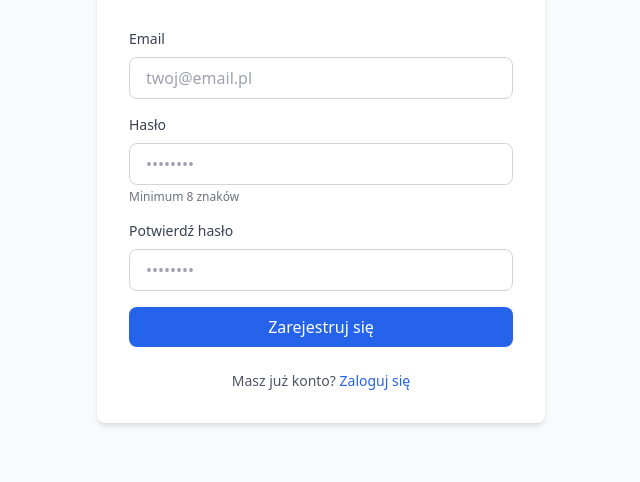
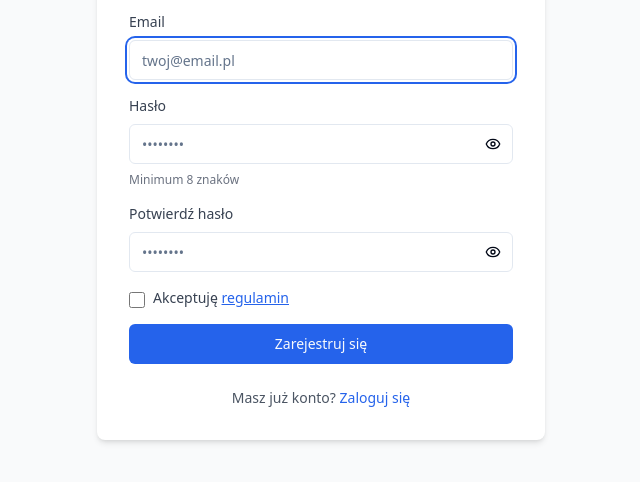
Before and after one commit to mariuszszustka/10xDevs2.0_PrawnikGPT, an Astro site: page /register in a window 1280 px wide. Shown: the part 260-742 px from the top of the page, without its empty margins (319-959 px from the left). Built offline with nearby package versions, Linux system fonts and the light colour scheme; Astro itself is replaced by a stand-in of ours; no server answers.

Commit message:
feat(frontend): implement register page view with form validation and password strength indicator
- Add RegisterForm.tsx component with full validation and Supabase Auth integration
- Add PasswordStrengthIndicator.tsx component with visual strength bar
- Update register.astro to use React island component
- Add TypeScript types: RegisterFormData, RegisterFormErrors, RegisterFormProps, PasswordStrength
- Implement client-side validation (email format, password length, password match, terms acceptance)
- Add password visibility toggle for both password fields
- Add password strength indicator with visual bar (weak/medium/strong)
- Implement error handling with user-friendly messages from Supabase Auth
- Add auto-login and redirect after successful registration
- Add full accessibility support (WCAG AA): ARIA labels, keyboard navigation, auto-focus
- Add loading states and error messages
- Update implementation plan documentation

Closes: Register Page View implementation (User Story US-001)

```diff
--- /dev/null
+++ b/src/components/auth/PasswordStrengthIndicator.tsx
@@ -0,0 +1,90 @@
+/**
+ * PasswordStrengthIndicator - Visual indicator for password strength
+ *
+ * Displays a color-coded bar and text label indicating password strength:
+ * - Red (weak): Less than 8 characters or only letters/digits
+ * - Yellow (medium): 8+ characters with mix of letters and numbers
+ * - Green (strong): 8+ characters with mix of letters, numbers, and special characters
+ */
+
+import type { PasswordStrength } from '@/lib/types';
+import { cn } from '@/lib/utils';
+
+export interface PasswordStrengthIndicatorProps {
+  strength: PasswordStrength;
+  className?: string;
+}
+
+/**
+ * Get color configuration for password strength level
+ *
+ * @param strength - Password strength level
+ * @returns Configuration object with color, text color, label, and width
+ */
+function getStrengthConfig(strength: PasswordStrength) {
+  switch (strength) {
+    case 'weak':
+      return {
+        color: 'bg-red-500',
+        textColor: 'text-red-600',
+        label: 'Słabe',
+        width: '33%',
+      };
+    case 'medium':
+      return {
+        color: 'bg-yellow-500',
+        textColor: 'text-yellow-600',
+        label: 'Średnie',
+        width: '66%',
+      };
+    case 'strong':
+      return {
+        color: 'bg-green-500',
+        textColor: 'text-green-600',
+        label: 'Silne',
+        width: '100%',
+      };
+    default:
+      return {
+        color: 'bg-gray-300',
+        textColor: 'text-gray-600',
+        label: '',
+        width: '0%',
+      };
+  }
+}
+
+/**
+ * PasswordStrengthIndicator component
+ *
+ * Displays a visual bar and text label indicating password strength.
+ * Accessible with proper ARIA attributes.
+ */
+export function PasswordStrengthIndicator({ strength, className }: PasswordStrengthIndicatorProps) {
+  const config = getStrengthConfig(strength);
+
+  // Don't show indicator if password is empty
+  if (strength === 'weak' && config.label === '') {
+    return null;
+  }
+
+  return (
+    <div className={cn('space-y-1', className)} role="status" aria-live="polite">
+      {/* Visual bar */}
+      <div className="relative h-2 w-full overflow-hidden rounded-full bg-gray-200">
+        <div
+          className={cn('h-full transition-all duration-300', config.color)}
+          style={{ width: config.width }}
+          aria-hidden="true"
+        />
+      </div>
+
+      {/* Text label */}
+      {config.label && (
+        <p className={cn('text-xs font-medium', config.textColor)}>
+          Siła hasła: {config.label}
+        </p>
+      )}
+    </div>
+  );
+}
--- /dev/null
+++ b/src/components/auth/RegisterForm.tsx
@@ -0,0 +1,527 @@
+/**
+ * RegisterForm - React island for registration form
+ *
+ * Interactive registration form component with validation, error handling,
+ * and Supabase Auth integration. Uses Shadcn/ui components for UI.
+ */
+
+import { useState, useCallback, useEffect, useRef } from 'react';
+import { Eye, EyeOff, Loader2 } from 'lucide-react';
+import { supabaseClient } from '@/lib/supabase';
+import { Input } from '@/components/ui/input';
+import { Button } from '@/components/ui/button';
+import { Alert, AlertDescription } from '@/components/ui/alert';
+import { PasswordStrengthIndicator } from './PasswordStrengthIndicator';
+import type { RegisterFormData, RegisterFormErrors, RegisterFormProps, PasswordStrength } from '@/lib/types';
+
+/**
+ * Validate email format using regex pattern
+ *
+ * @param email - Email address to validate
+ * @returns true if email format is valid, false otherwise
+ */
+function isValidEmail(email: string): boolean {
+  const emailRegex = /^[^\s@]+@[^\s@]+\.[^\s@]+$/;
+  return emailRegex.test(email);
+}
+
+/**
+ * Calculate password strength based on length and character variety
+ *
+ * @param password - Password to evaluate
+ * @returns Password strength level: 'weak', 'medium', or 'strong'
+ *
+ * Rules:
+ * - 'weak': Less than 8 characters or only letters/digits
+ * - 'medium': 8+ characters with mix of letters and numbers
+ * - 'strong': 8+ characters with mix of letters, numbers, and special characters
+ */
+function calculatePasswordStrength(password: string): PasswordStrength {
+  if (password.length < 8) {
+    return 'weak';
+  }
+
+  const hasLetters = /[a-zA-Z]/.test(password);
+  const hasNumbers = /[0-9]/.test(password);
+  const hasSpecialChars = /[^a-zA-Z0-9]/.test(password);
+
+  if (hasLetters && hasNumbers && hasSpecialChars) {
+    return 'strong';
+  }
+
+  if (hasLetters && hasNumbers) {
+    return 'medium';
+  }
+
+  return 'weak';
+}
+
+/**
+ * Map Supabase Auth errors to user-friendly Polish messages
+ *
+ * @param error - Supabase Auth error object or null
+ * @returns User-friendly error message in Polish
+ *
+ * Handles common error cases:
+ * - User already registered
+ * - Weak password
+ * - Rate limiting
+ * - Invalid email
+ * - Network errors
+ * - Generic errors
+ */
+function mapSupabaseError(error: { message: string } | null): string {
+  if (!error) return '';
+
+  const errorMessage = error.message.toLowerCase();
+
+  if (errorMessage.includes('user already registered') || errorMessage.includes('email already registered')) {
+    return 'Ten adres email jest już zarejestrowany';
+  }
+
+  if (errorMessage.includes('password should be at least') || errorMessage.includes('password is too weak')) {
+    return 'Hasło jest zbyt słabe';
+  }
+
+  if (errorMessage.includes('too many requests') || errorMessage.includes('rate limit')) {
+    return 'Zbyt wiele prób. Spróbuj ponownie za chwilę.';
+  }
+
+  if (errorMessage.includes('invalid email')) {
+    return 'Podaj prawidłowy adres email';
+  }
+
+  if (errorMessage.includes('network') || errorMessage.includes('fetch')) {
+    return 'Wystąpił problem z połączeniem. Spróbuj ponownie.';
+  }
+
+  return 'Wystąpił nieoczekiwany błąd. Spróbuj ponownie później.';
+}
+
+/**
+ * RegisterForm component
+ *
+ * Features:
+ * - Client-side validation (email format, password length, password match, terms acceptance)
+ * - Password visibility toggle for both password fields
+ * - Password strength indicator (optional)
+ * - Loading states
+ * - Error handling with user-friendly messages
+ * - Auto-focus on email field
+ * - Full keyboard navigation support
+ */
+export function RegisterForm({ redirectTo = '/app?firstLogin=true' }: RegisterFormProps) {
+  const [formData, setFormData] = useState<RegisterFormData>({
+    email: '',
+    password: '',
+    passwordConfirm: '',
+    acceptTerms: false,
+  });
+  const [errors, setErrors] = useState<RegisterFormErrors>({});
+  const [isLoading, setIsLoading] = useState(false);
+  const [showPassword, setShowPassword] = useState(false);
+  const [showPasswordConfirm, setShowPasswordConfirm] = useState(false);
+  const [passwordStrength, setPasswordStrength] = useState<PasswordStrength>('weak');
+
+  const emailInputRef = useRef<HTMLInputElement>(null);
+
+  // Auto-focus on email field when component mounts
+  useEffect(() => {
+    emailInputRef.current?.focus();
+  }, []);
+
+  /**
+   * Validate email field
+   *
+   * @param email - Email address to validate
+   * @returns Error message if validation fails, undefined if valid
+   */
+  const validateEmail = useCallback((email: string): string | undefined => {
+    if (!email.trim()) {
+      return 'Email jest wymagany';
+    }
+    if (!isValidEmail(email)) {
+      return 'Podaj prawidłowy adres email';
+    }
+    return undefined;
+  }, []);
+
+  /**
+   * Validate password field (minimum 8 characters)
+   *
+   * @param password - Password to validate
+   * @returns Error message if validation fails, undefined if valid
+   */
+  const validatePassword = useCallback((password: string): string | undefined => {
+    if (!password) {
+      return 'Hasło jest wymagane';
+    }
+    if (password.length < 8) {
+      return 'Hasło musi mieć minimum 8 znaków';
+    }
+    return undefined;
+  }, []);
+
+  /**
+   * Validate password confirmation field (must match password)
+   *
+   * @param password - Original password
+   * @param passwordConfirm - Password confirmation to validate
+   * @returns Error message if validation fails, undefined if valid
+   */
+  const validatePasswordConfirm = useCallback((password: string, passwordConfirm: string): string | undefined => {
+    if (!passwordConfirm) {
+      return 'Potwierdzenie hasła jest wymagane';
+    }
+    if (passwordConfirm !== password) {
+      return 'Hasła nie są zgodne';
+    }
+    return undefined;
+  }, []);
+
+  /**
+   * Validate entire form (all fields)
+   *
+   * @returns Object with validation errors for each field (empty if valid)
+   */
+  const validateForm = useCallback((): RegisterFormErrors => {
+    const validationErrors: RegisterFormErrors = {};
+
+    validationErrors.email = validateEmail(formData.email);
+    validationErrors.password = validatePassword(formData.password);
+    validationErrors.passwordConfirm = validatePasswordConfirm(formData.password, formData.passwordConfirm);
+
+    if (!formData.acceptTerms) {
+      validationErrors.acceptTerms = 'Musisz zaakceptować regulamin';
+    }
+
+    // Remove undefined values
+    Object.keys(validationErrors).forEach(key => {
+      if (validationErrors[key as keyof RegisterFormErrors] === undefined) {
+        delete validationErrors[key as keyof RegisterFormErrors];
+      }
+    });
+
+    return validationErrors;
+  }, [formData, validateEmail, validatePassword, validatePasswordConfirm]);
+
+  /**
+   * Handle input field changes
+   */
+  const handleChange = useCallback((field: keyof RegisterFormData) => {
+    return (e: React.ChangeEvent<HTMLInputElement>) => {
+      const value = field === 'acceptTerms' ? e.target.checked : e.target.value;
+
+      setFormData(prev => ({
+        ...prev,
+        [field]: value,
+      }));
+
+      // Update password strength when password changes
+      if (field === 'password') {
+        setPasswordStrength(calculatePasswordStrength(value as string));
+      }
+
+      // Clear error for this field when user starts typing
+      if (errors[field]) {
+        setErrors(prev => ({
+          ...prev,
+          [field]: undefined,
+        }));
+      }
+
+      // Clear general error when user starts typing
+      if (errors.general) {
+        setErrors(prev => ({
+          ...prev,
+          general: undefined,
+        }));
+      }
+    };
+  }, [errors]);
+
+  /**
+   * Handle form submission
+   */
+  const handleSubmit = useCallback(async (e: React.FormEvent<HTMLFormElement>) => {
+    e.preventDefault();
+
+    // Client-side validation
+    const validationErrors = validateForm();
+    if (Object.keys(validationErrors).length > 0) {
+      setErrors(validationErrors);
+      return;
+    }
+
+    // Clear previous errors
+    setErrors({});
+    setIsLoading(true);
+
+    try {
+      // Sign up with Supabase Auth
+      const { data, error } = await supabaseClient.auth.signUp({
+        email: formData.email.trim(),
+        password: formData.password,
+        options: {
+          emailRedirectTo: undefined, // No email verification in MVP
+        },
+      });
+
+      if (error) {
+        // Map Supabase error to user-friendly message
+        const errorMessage = mapSupabaseError(error);
+
+        // Try to map to specific field if possible
+        if (error.message.toLowerCase().includes('email')) {
+          setErrors({
+            email: errorMessage,
+          });
+        } else if (error.message.toLowerCase().includes('password')) {
+          setErrors({
+            password: errorMessage,
+          });
+        } else {
+          setErrors({
+            general: errorMessage,
+          });
+        }
+
+        setIsLoading(false);
+        return;
+      }
+
+      // Success - check if session was created
+      if (data.session) {
+        // Auto-login successful - redirect to app
+        window.location.href = redirectTo;
+      } else {
+        // This shouldn't happen in MVP without email verification, but handle it anyway
+        setErrors({
+          general: 'Rejestracja zakończyła się sukcesem, ale nie udało się zalogować. Spróbuj zalogować się ręcznie.',
+        });
+        setIsLoading(false);
+      }
+    } catch (error) {
+      // Handle network errors or unexpected errors
+      console.error('Registration error:', error);
+      setErrors({
+        general: 'Wystąpił błąd podczas rejestracji. Spróbuj ponownie.',
+      });
+      setIsLoading(false);
+    }
+  }, [formData, validateForm, redirectTo]);
+
+  /**
+   * Toggle password visibility
+   */
+  const handleTogglePassword = useCallback(() => {
+    setShowPassword(prev => !prev);
+  }, []);
+
+  /**
+   * Toggle password confirmation visibility
+   */
+  const handleTogglePasswordConfirm = useCallback(() => {
+    setShowPasswordConfirm(prev => !prev);
+  }, []);
+
+  return (
+    <form onSubmit={handleSubmit} className="space-y-4" noValidate>
+      {/* General error message */}
+      {errors.general && (
+        <Alert variant="destructive" role="alert">
+          <AlertDescription>
+            {errors.general}
+          </AlertDescription>
+        </Alert>
+      )}
+
+      {/* Email field */}
+      <div className="space-y-2">
+        <label htmlFor="email" className="block text-sm font-medium text-gray-700">
+          Email
+        </label>
+        <Input
+          id="email"
+          ref={emailInputRef}
+          type="email"
+          name="email"
+          value={formData.email}
+          onChange={handleChange('email')}
+          disabled={isLoading}
+          required
+          aria-invalid={errors.email ? 'true' : 'false'}
+          aria-describedby={errors.email ? 'email-error' : undefined}
+          className={errors.email ? 'border-red-500' : ''}
+          placeholder="twoj@email.pl"
+          autoComplete="email"
+        />
+        {errors.email && (
+          <span
+            id="email-error"
+            className="text-sm text-red-600"
+            role="alert"
+            aria-live="polite"
+          >
+            {errors.email}
+          </span>
+        )}
+      </div>
+
+      {/* Password field */}
+      <div className="space-y-2">
+        <label htmlFor="password" className="block text-sm font-medium text-gray-700">
+          Hasło
+        </label>
+        <div className="relative">
+          <Input
+            id="password"
+            type={showPassword ? 'text' : 'password'}
+            name="password"
+            value={formData.password}
+            onChange={handleChange('password')}
+            disabled={isLoading}
+            required
+            minLength={8}
+            aria-invalid={errors.password ? 'true' : 'false'}
+            aria-describedby={errors.password ? 'password-error' : 'password-help'}
+            className={errors.password ? 'border-red-500 pr-10' : 'pr-10'}
+            placeholder="••••••••"
+            autoComplete="new-password"
+          />
+          <Button
+            type="button"
+            variant="ghost"
+            size="icon"
+            onClick={handleTogglePassword}
+            disabled={isLoading}
+            className="absolute right-0 top-0 h-full px-3"
+            aria-label={showPassword ? 'Ukryj hasło' : 'Pokaż hasło'}
+            tabIndex={0}
+          >
+            {showPassword ? (
+              <EyeOff className="h-4 w-4" aria-hidden="true" />
+            ) : (
+              <Eye className="h-4 w-4" aria-hidden="true" />
+            )}
+          </Button>
+        </div>
+        <p id="password-help" className="text-xs text-gray-500">
+          Minimum 8 znaków
+        </p>
+        {formData.password && (
+          <PasswordStrengthIndicator strength={passwordStrength} />
+        )}
+        {errors.password && (
+          <span
+            id="password-error"
+            className="text-sm text-red-600"
+            role="alert"
+            aria-live="polite"
+          >
+            {errors.password}
+          </span>
+        )}
+      </div>
+
+      {/* Password confirmation field */}
+      <div className="space-y-2">
+        <label htmlFor="passwordConfirm" className="block text-sm font-medium text-gray-700">
+          Potwierdź hasło
+        </label>
+        <div className="relative">
+          <Input
+            id="passwordConfirm"
+            type={showPasswordConfirm ? 'text' : 'password'}
+            name="passwordConfirm"
+            value={formData.passwordConfirm}
+            onChange={handleChange('passwordConfirm')}
+            disabled={isLoading}
+            required
+            aria-invalid={errors.passwordConfirm ? 'true' : 'false'}
+            aria-describedby={errors.passwordConfirm ? 'passwordConfirm-error' : undefined}
+            className={errors.passwordConfirm ? 'border-red-500 pr-10' : 'pr-10'}
+            placeholder="••••••••"
+            autoComplete="new-password"
+          />
+          <Button
+            type="button"
+            variant="ghost"
+            size="icon"
+            onClick={handleTogglePasswordConfirm}
+            disabled={isLoading}
+            className="absolute right-0 top-0 h-full px-3"
+            aria-label={showPasswordConfirm ? 'Ukryj hasło' : 'Pokaż hasło'}
+            tabIndex={0}
+          >
+            {showPasswordConfirm ? (
+              <EyeOff className="h-4 w-4" aria-hidden="true" />
+            ) : (
+              <Eye className="h-4 w-4" aria-hidden="true" />
+            )}
+          </Button>
+        </div>
+        {errors.passwordConfirm && (
+          <span
+            id="passwordConfirm-error"
+            className="text-sm text-red-600"
+            role="alert"
+            aria-live="polite"
+          >
+            {errors.passwordConfirm}
+          </span>
+        )}
+      </div>
+
+      {/* Terms acceptance checkbox */}
+      <div className="space-y-2">
+        <div className="flex items-start space-x-2">
+          <input
+            id="acceptTerms"
+            type="checkbox"
+            checked={formData.acceptTerms}
+            onChange={handleChange('acceptTerms')}
+            disabled={isLoading}
+            required
+            aria-invalid={errors.acceptTerms ? 'true' : 'false'}
+            aria-describedby={errors.acceptTerms ? 'acceptTerms-error' : undefined}
+            className="mt-1 h-4 w-4 rounded border-gray-300 text-blue-600 focus:ring-2 focus:ring-blue-500"
+          />
+          <label htmlFor="acceptTerms" className="text-sm text-gray-700">
+            Akceptuję{' '}
+            <a href="/regulamin" className="text-blue-600 hover:text-blue-700 underline" target="_blank" rel="noopener noreferrer">
+              regulamin
+            </a>
+          </label>
+        </div>
+        {errors.acceptTerms && (
+          <span
+            id="acceptTerms-error"
+            className="text-sm text-red-600"
+            role="alert"
+            aria-live="polite"
+          >
+            {errors.acceptTerms}
+          </span>
+        )}
+      </div>
+
+      {/* Submit button */}
+      <Button
+        type="submit"
+        disabled={isLoading}
+        className="w-full"
+        aria-label={isLoading ? 'Rejestrowanie w toku...' : 'Zarejestruj się'}
+      >
+        {isLoading ? (
+          <>
+            <Loader2 className="h-4 w-4 animate-spin" aria-hidden="true" />
+            Rejestrowanie...
+          </>
+        ) : (
+          'Zarejestruj się'
+        )}
+      </Button>
+    </form>
+  );
+}
--- a/src/pages/register.astro
+++ b/src/pages/register.astro
@@ -1,5 +1,10 @@
 ---
 import BaseLayout from '../layouts/BaseLayout.astro';
+import { RegisterForm } from '../components/auth/RegisterForm';
+
+// Get URL parameters
+const url = Astro.url;
+const redirectTo = url.searchParams.get('redirect_to') || '/app?firstLogin=true';
 ---
 
 <BaseLayout title="Rejestracja - PrawnikGPT">
@@ -12,61 +17,7 @@ import BaseLayout from '../layouts/BaseLayout.astro';
         Utwórz konto, aby rozpocząć korzystanie z PrawnikGPT
       </p>
 
-      <!-- TODO: Dodać React island dla formularza rejestracji -->
-      <form class="space-y-4">
-        <div>
-          <label for="email" class="block text-sm font-medium text-gray-700 mb-2">
-            Email
-          </label>
-          <input
-            type="email"
-            id="email"
-            name="email"
-            required
-            class="w-full px-4 py-2 border border-gray-300 rounded-lg focus:ring-2 focus:ring-blue-500 focus:border-transparent"
-            placeholder="twoj@email.pl"
-          />
-        </div>
-
-        <div>
-          <label for="password" class="block text-sm font-medium text-gray-700 mb-2">
-            Hasło
-          </label>
-          <input
-            type="password"
-            id="password"
-            name="password"
-            required
-            minlength="8"
-            class="w-full px-4 py-2 border border-gray-300 rounded-lg focus:ring-2 focus:ring-blue-500 focus:border-transparent"
-            placeholder="••••••••"
-          />
-          <p class="mt-1 text-xs text-gray-500">
-            Minimum 8 znaków
-          </p>
-        </div>
-
-        <div>
-          <label for="passwordConfirm" class="block text-sm font-medium text-gray-700 mb-2">
-            Potwierdź hasło
-          </label>
-          <input
-            type="password"
-            id="passwordConfirm"
-            name="passwordConfirm"
-            required
-            class="w-full px-4 py-2 border border-gray-300 rounded-lg focus:ring-2 focus:ring-blue-500 focus:border-transparent"
-            placeholder="••••••••"
-          />
-        </div>
-
-        <button
-          type="submit"
-          class="w-full px-4 py-2 bg-blue-600 text-white rounded-lg font-medium hover:bg-blue-700 transition-colors"
-        >
-          Zarejestruj się
-        </button>
-      </form>
+      <RegisterForm client:load redirectTo={redirectTo} />
 
       <p class="mt-6 text-center text-sm text-gray-600">
         Masz już konto?{' '}
```
Also changed, not shown: src/lib/types.ts (+35 -0 lines), .ai/notatki/note_6_09.12.2025.md (added), .ai/view-implementations/register-page-view-implementation-plan-note.md.
